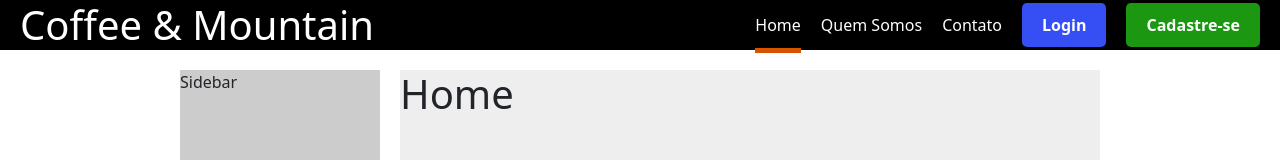
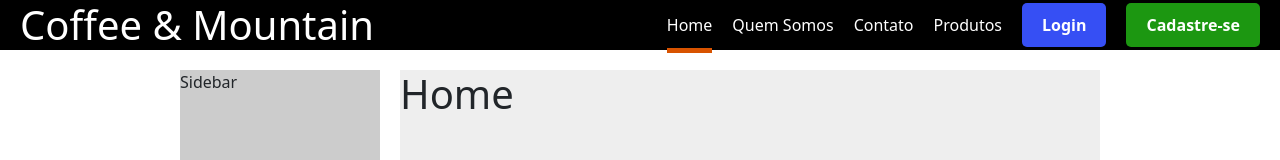
Before and after one commit to ProjetosCursoIF-ValSouza/frontend-react, a React (Vite) app: page / in a window 1280 px wide. Shown: the top 160 px of the page. Built offline with nearby package versions, Linux system fonts and the light colour scheme.

Commit message:
Update Header

```diff
--- a/src/components/layout/Header.jsx
+++ b/src/components/layout/Header.jsx
@@ -7,10 +7,11 @@ const Header = () => {
     <header>
         <h1>Coffee & Mountain</h1>
         <nav>
-            <ul>
+           <ul>
                 <li><NavLink to='/'>Home</NavLink></li>
                 <li><NavLink to="/quem-somos">Quem Somos</NavLink></li>
                 <li><NavLink to="/contato">Contato</NavLink></li>
+                <li><NavLink to="/produtos">Produtos</NavLink></li>
                 <li><Button variant="primary">Login</Button></li>
                 <li><Button variant="secondary">Cadastre-se</Button></li>
             </ul>
```
